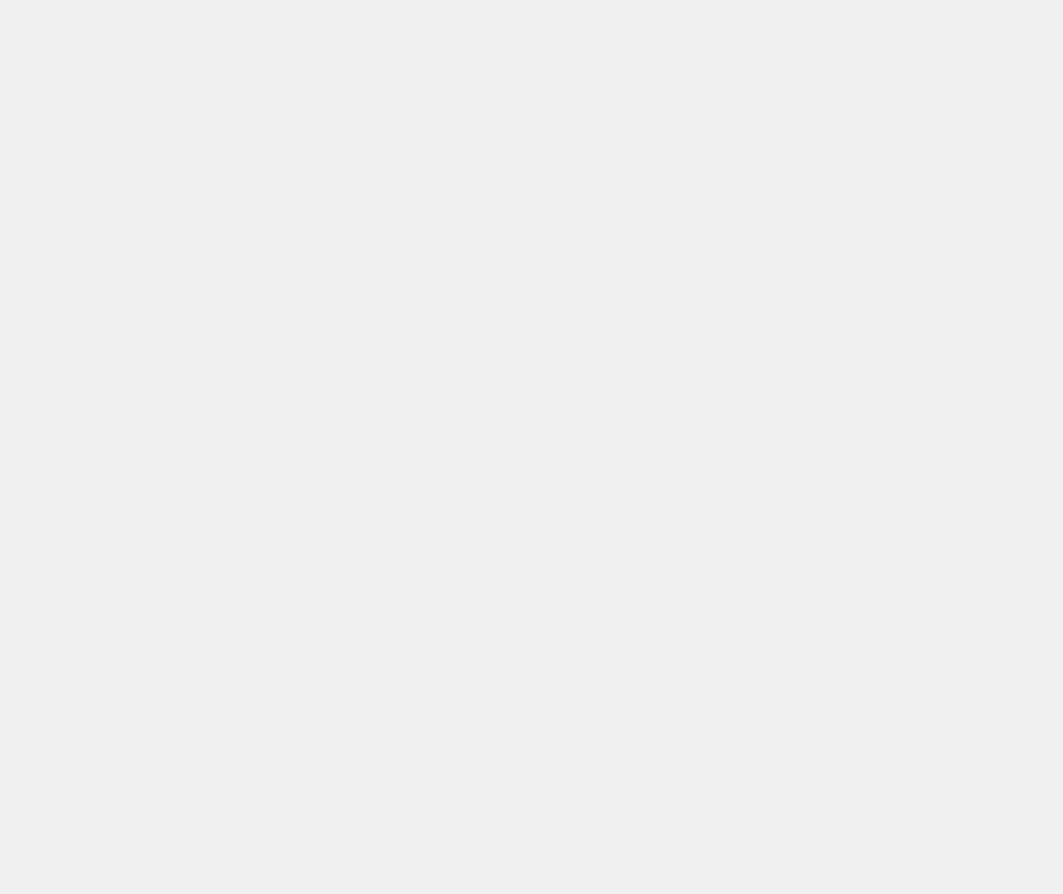
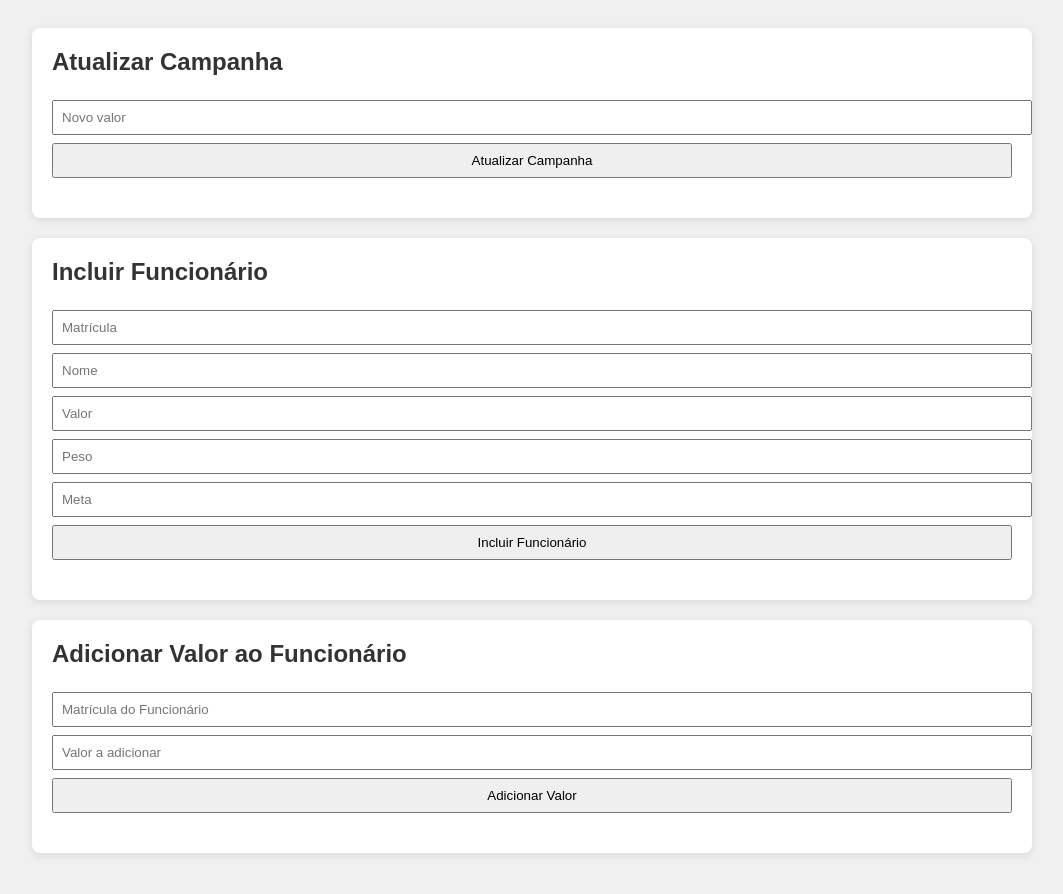
Before and after one commit to joaodacaixa1979/pagina_consorcio, a plain HTML site: page atualizacao.html in a window 1280 px wide. Shown: the whole page, without its empty margins (108-1171 px from the left). Before the commit the page ends 800 px from the top, so only its background shows below. Drawn offline with nearby package versions, Linux system fonts and the light colour scheme.

Commit message:
acerto no codigo

```diff
--- a/atualizacao.html
+++ b/atualizacao.html
@@ -22,7 +22,7 @@
 <body>
 <div class="container">
   <!-- Seção de atualizações (POST) -->
-  <div id="atualizacao" style="display:none">
+  <div id="atualizacao" >
     <div class="card">
       <h2>Atualizar Campanha</h2>
       <input type="number" id="campanhaInput" placeholder="Novo valor">
```
